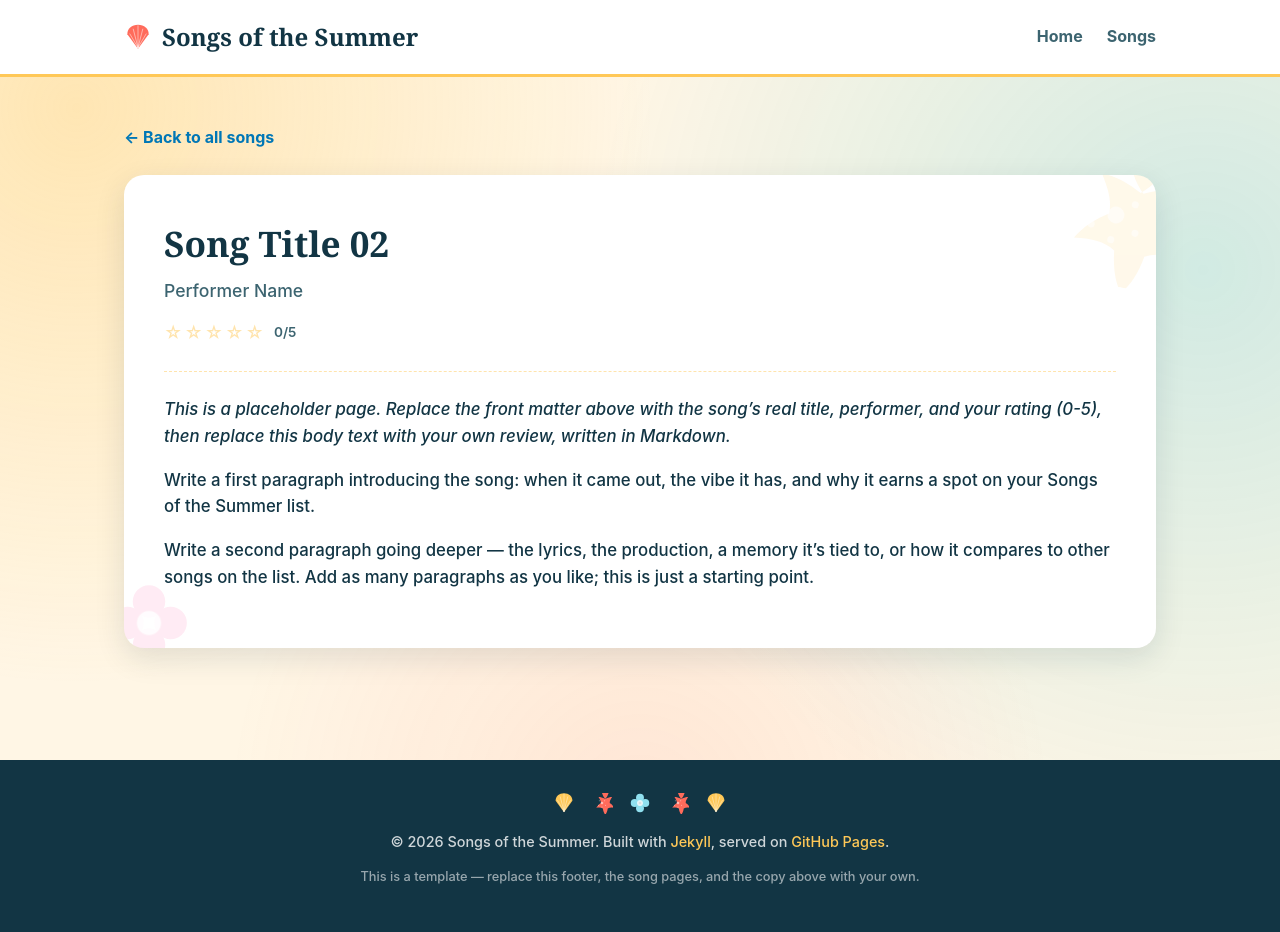
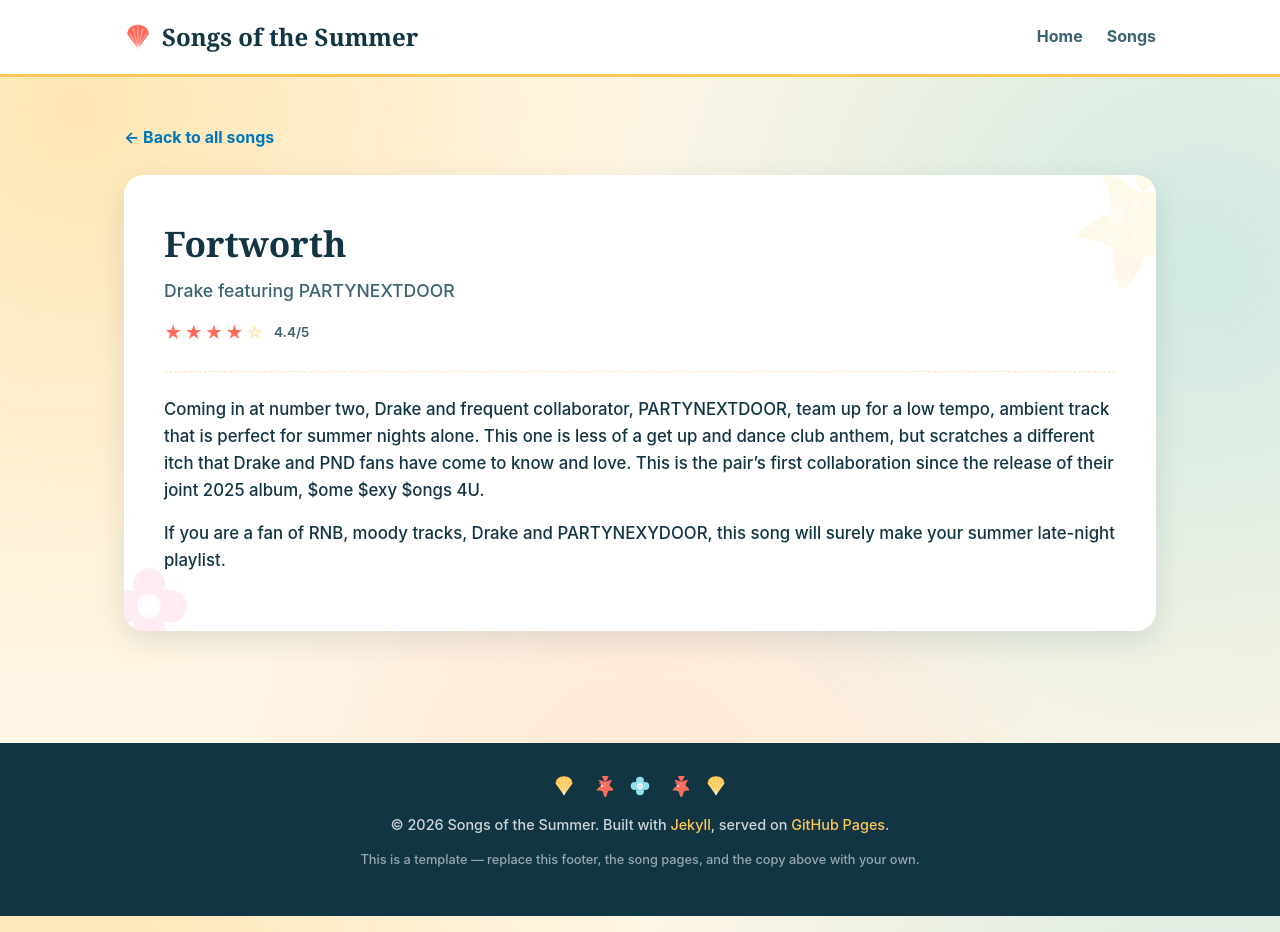
Before and after one commit to Jacobw23-Coder/songsofthesummer26, a Jekyll site: the page built from _songs/song-02.md, in a window 1280 px wide. Built offline with Jekyll 4.4.1, drawn with Linux system fonts in a browser that asks for light colours.

Commit message:
Update song details for 'Fortworth' by Drake
Updated song details including title, performer, and rating. Added a review of the song's vibe and significance.

```diff
--- a/_songs/song-02.md
+++ b/_songs/song-02.md
@@ -1,17 +1,10 @@
 ---
 song_number: 2
-title: "Song Title 02"
-performer: "Performer Name"
-rating: 0
+title: "Fortworth"
+performer: "Drake featuring PARTYNEXTDOOR"
+rating: 4.4
 ---
 
-_This is a placeholder page. Replace the front matter above with the song's real
-title, performer, and your rating (0-5), then replace this body text with your
-own review, written in Markdown._
+Coming in at number two, Drake and frequent collaborator, PARTYNEXTDOOR, team up for a low tempo, ambient track that is perfect for summer nights alone. This one is less of a get up and dance club anthem, but scratches a different itch that Drake and PND fans have come to know and love. This is the pair's first collaboration since the release of their joint 2025 album, $ome $exy $ongs 4U.
 
-Write a first paragraph introducing the song: when it came out, the vibe it
-has, and why it earns a spot on your Songs of the Summer list.
-
-Write a second paragraph going deeper &mdash; the lyrics, the production, a
-memory it's tied to, or how it compares to other songs on the list. Add as
-many paragraphs as you like; this is just a starting point.
+If you are a fan of RNB, moody tracks, Drake and PARTYNEXYDOOR, this song will surely make your summer late-night playlist.
```
